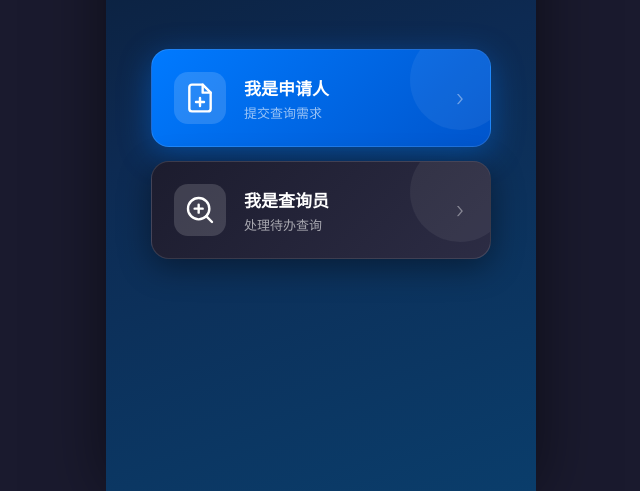
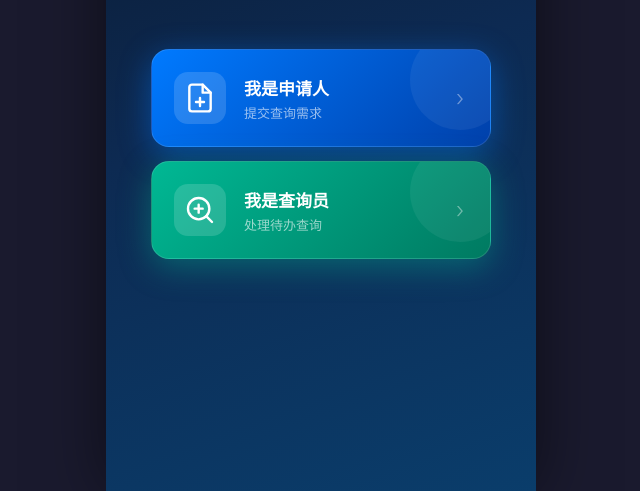
Before and after one commit to insa1470/PBOC, a plain HTML site: page index.html in a window 1280 px wide. Shown: the part 309-800 px from the top of the page, without its empty margins (319-959 px from the left). Drawn offline with Linux system fonts and the light colour scheme.

Commit message:
两张卡片颜色区分：蓝色(申请人)、绿色(查询员)

```diff
--- a/style.css
+++ b/style.css
@@ -134,12 +134,12 @@ body {
 .role-card:active { transform: scale(0.97); }
 
 .requester-card {
-  background: linear-gradient(135deg, #007AFF, #0055cc);
-  box-shadow: 0 8px 32px rgba(0,122,255,0.4);
+  background: linear-gradient(135deg, #007AFF, #0040aa);
+  box-shadow: 0 8px 32px rgba(0,122,255,0.45);
 }
 .operator-card {
-  background: linear-gradient(135deg, #1c1c2e, #2c2c44);
-  box-shadow: 0 8px 32px rgba(0,0,0,0.4);
+  background: linear-gradient(135deg, #00b894, #007a61);
+  box-shadow: 0 8px 32px rgba(0,184,148,0.4);
 }
 
 .card-bg-shape {
```
